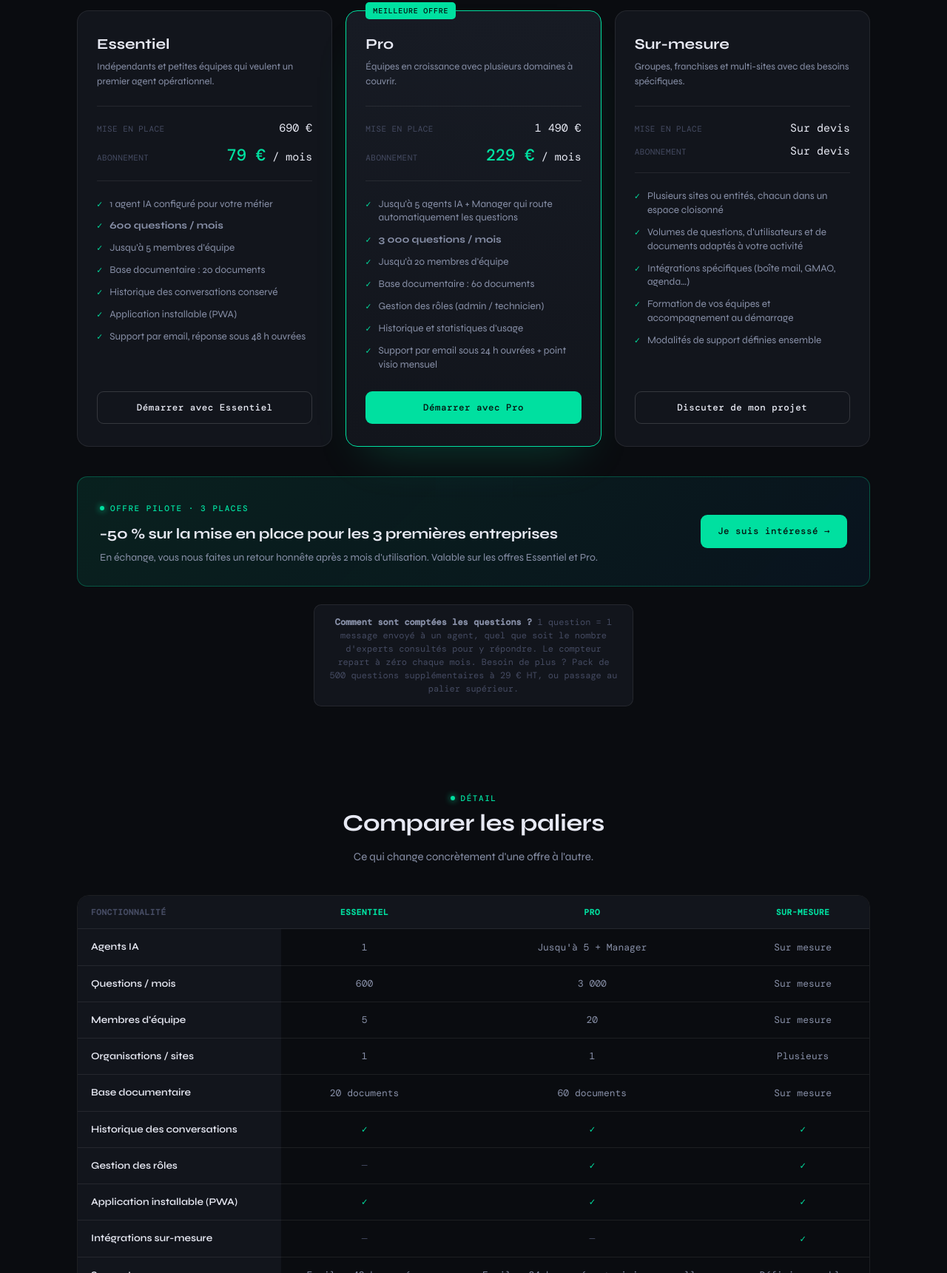
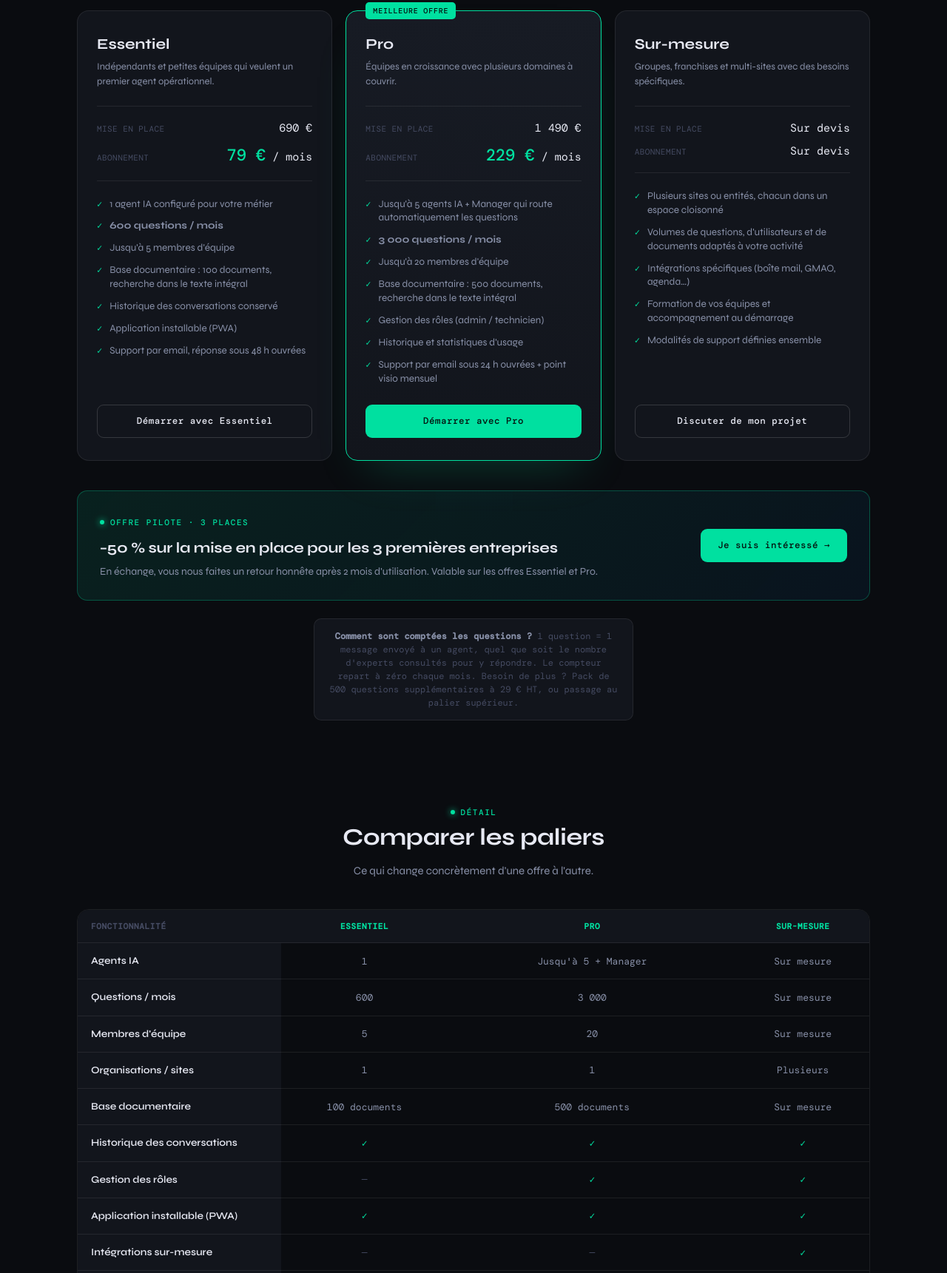
Before and after one commit to kabiliano/wrz-digital-site, a plain HTML site: page tarifs/index.html in a window 1280 px wide. Shown: the part 501-2222 px from the top of the page at 74% size. Drawn offline with Linux system fonts and the light colour scheme.

Commit message:
Site : experts qui débattent, recherche dans les documents (scans compris), limites 100/500 documents
Co-Authored-By: Claude Opus 5.5 <noreply@anthropic.com>
Claude-Session: https://claude.ai/code/session_01Yc3w6TTru6YvRBid2QgSeD

```diff
--- a/tarifs/index.html
+++ b/tarifs/index.html
@@ -177,7 +177,7 @@ footer { border-top: 1px solid var(--border); padding: 30px 0; text-align: cente
           <li>1 agent IA configuré pour votre métier</li>
           <li><strong>600 questions / mois</strong></li>
           <li>Jusqu'à 5 membres d'équipe</li>
-          <li>Base documentaire : 20 documents</li>
+          <li>Base documentaire : 100 documents, recherche dans le texte intégral</li>
           <li>Historique des conversations conservé</li>
           <li>Application installable (PWA)</li>
           <li>Support par email, réponse sous 48 h ouvrées</li>
@@ -197,7 +197,7 @@ footer { border-top: 1px solid var(--border); padding: 30px 0; text-align: cente
           <li>Jusqu'à 5 agents IA + Manager qui route automatiquement les questions</li>
           <li><strong>3 000 questions / mois</strong></li>
           <li>Jusqu'à 20 membres d'équipe</li>
-          <li>Base documentaire : 60 documents</li>
+          <li>Base documentaire : 500 documents, recherche dans le texte intégral</li>
           <li>Gestion des rôles (admin / technicien)</li>
           <li>Historique et statistiques d'usage</li>
           <li>Support par email sous 24 h ouvrées + point visio mensuel</li>
@@ -256,7 +256,7 @@ footer { border-top: 1px solid var(--border); padding: 30px 0; text-align: cente
           <tr><th>Questions / mois</th><td>600</td><td>3 000</td><td>Sur mesure</td></tr>
           <tr><th>Membres d'équipe</th><td>5</td><td>20</td><td>Sur mesure</td></tr>
           <tr><th>Organisations / sites</th><td>1</td><td>1</td><td>Plusieurs</td></tr>
-          <tr><th>Base documentaire</th><td>20 documents</td><td>60 documents</td><td>Sur mesure</td></tr>
+          <tr><th>Base documentaire</th><td>100 documents</td><td>500 documents</td><td>Sur mesure</td></tr>
           <tr><th>Historique des conversations</th><td class="yes">✓</td><td class="yes">✓</td><td class="yes">✓</td></tr>
           <tr><th>Gestion des rôles</th><td class="no">—</td><td class="yes">✓</td><td class="yes">✓</td></tr>
           <tr><th>Application installable (PWA)</th><td class="yes">✓</td><td class="yes">✓</td><td class="yes">✓</td></tr>
```
Also changed, not shown: index.html (+2 -2 lines).
